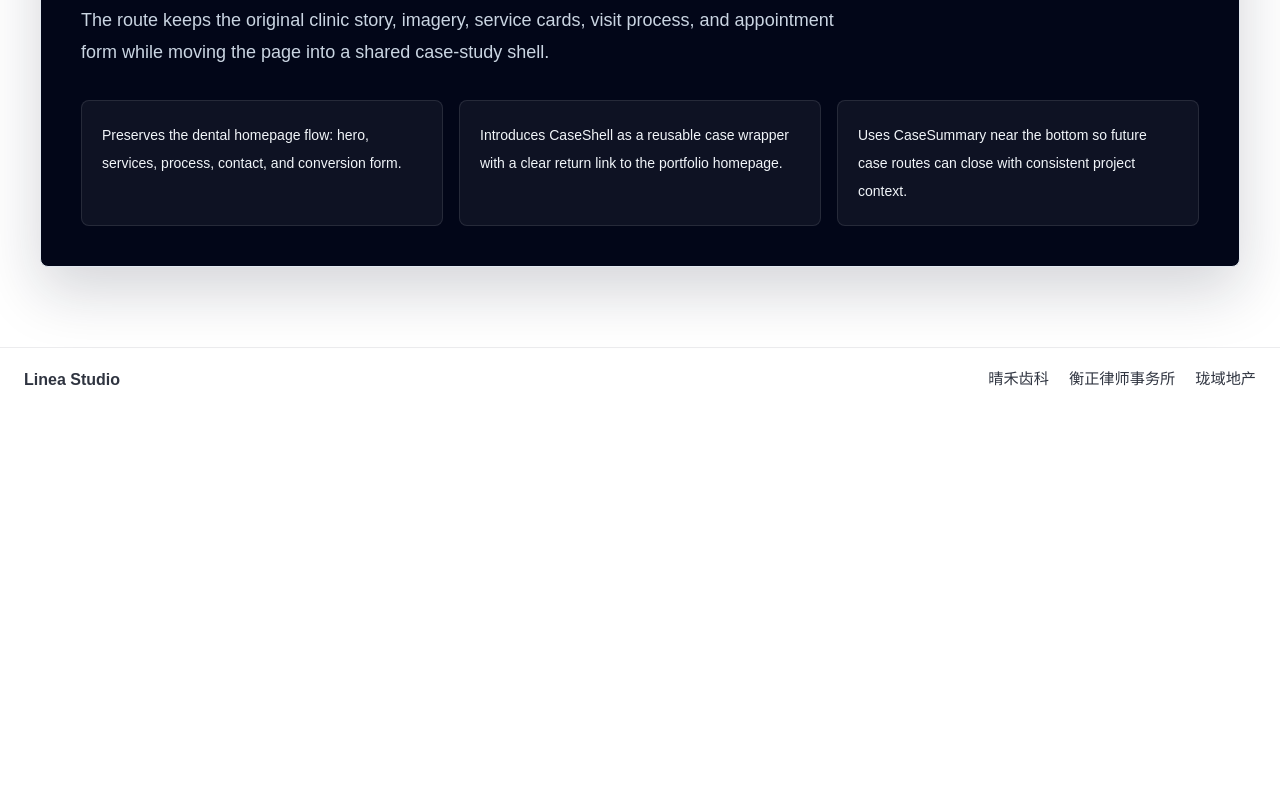
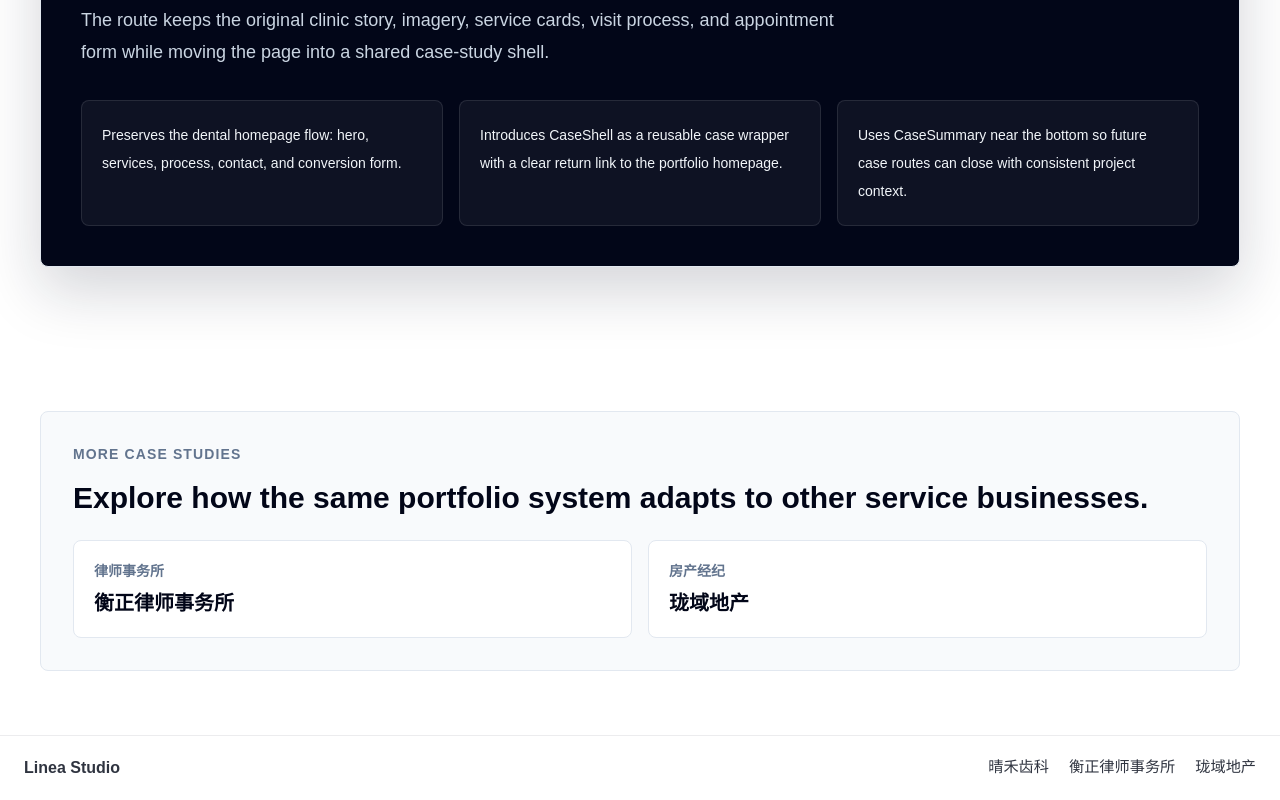
Before and after one commit to zhililing330/testvercel, a Next.js app: page /dental in a window 1280 px wide. Shown: the part 3569-4369 px from the top of the page. Before the commit the page ends 3981 px from the top, so only its background shows below. Built offline with nearby package versions, Linux system fonts and the light colour scheme.

Commit message:
feat: polish portfolio routing and case navigation

```diff
--- a/src/components/cases/case-shell.tsx
+++ b/src/components/cases/case-shell.tsx
@@ -1,7 +1,7 @@
 import type { ReactNode } from "react";
 import Link from "next/link";
 import { SiteFooter } from "@/components/portfolio/site-footer";
-import { portfolioReturnLabel } from "@/content/cases";
+import { caseCatalog, portfolioReturnLabel } from "@/content/cases";
 
 type CaseNavItem = {
   href: string;
@@ -10,6 +10,7 @@ type CaseNavItem = {
 
 type CaseShellProps = {
   brand: string;
+  currentPath: string;
   industry: string;
   navItems?: readonly CaseNavItem[];
   children: ReactNode;
@@ -17,10 +18,15 @@ type CaseShellProps = {
 
 export function CaseShell({
   brand,
+  currentPath,
   industry,
   navItems,
   children,
 }: CaseShellProps) {
+  const siblingCases = Object.values(caseCatalog).filter(
+    (item) => item.href !== currentPath,
+  );
+
   return (
     <>
       <header className="sticky top-0 z-50 border-b border-slate-200/80 bg-white/95 backdrop-blur-xl">
@@ -53,6 +59,31 @@ export function CaseShell({
       </header>
 
       <main className="bg-white text-slate-950">{children}</main>
+      <section
+        aria-label="More case studies"
+        className="mx-auto max-w-7xl px-5 py-12 sm:px-8 lg:px-10 lg:py-16"
+      >
+        <div className="rounded-[8px] border border-slate-200 bg-slate-50 px-6 py-8 sm:px-8">
+          <p className="text-sm font-semibold uppercase tracking-[0.08em] text-slate-500">
+            More case studies
+          </p>
+          <h2 className="mt-4 text-3xl font-semibold text-slate-950">
+            Explore how the same portfolio system adapts to other service businesses.
+          </h2>
+          <div className="mt-6 grid gap-4 md:grid-cols-2">
+            {siblingCases.map((item) => (
+              <Link
+                key={item.href}
+                href={item.href}
+                className="rounded-[8px] border border-slate-200 bg-white px-5 py-5 transition hover:border-slate-300 hover:bg-slate-100"
+              >
+                <p className="text-sm font-semibold text-slate-500">{item.industry}</p>
+                <p className="mt-2 text-xl font-semibold text-slate-950">{item.brand}</p>
+              </Link>
+            ))}
+          </div>
+        </div>
+      </section>
       <SiteFooter />
     </>
   );
--- a/src/components/cases/dental-case-page.tsx
+++ b/src/components/cases/dental-case-page.tsx
@@ -175,6 +175,7 @@ export function DentalCasePage() {
   return (
     <CaseShell
       brand={caseCatalog.dental.brand}
+      currentPath={caseCatalog.dental.href}
       industry={caseCatalog.dental.industry}
       navItems={dentalCaseSections}
     >
--- a/src/components/cases/law-case-page.tsx
+++ b/src/components/cases/law-case-page.tsx
@@ -32,6 +32,7 @@ export function LawCasePage() {
   return (
     <CaseShell
       brand={caseCatalog.law.brand}
+      currentPath={caseCatalog.law.href}
       industry={caseCatalog.law.industry}
       navItems={lawCaseSections}
     >
--- a/src/components/cases/real-estate-case-page.tsx
+++ b/src/components/cases/real-estate-case-page.tsx
@@ -35,6 +35,7 @@ export function RealEstateCasePage() {
   return (
     <CaseShell
       brand={caseCatalog.realEstate.brand}
+      currentPath={caseCatalog.realEstate.href}
       industry={caseCatalog.realEstate.industry}
       navItems={realEstateCaseSections}
     >
```
Also changed, not shown: 1 other file (tests, documents, lock files or other folders).
